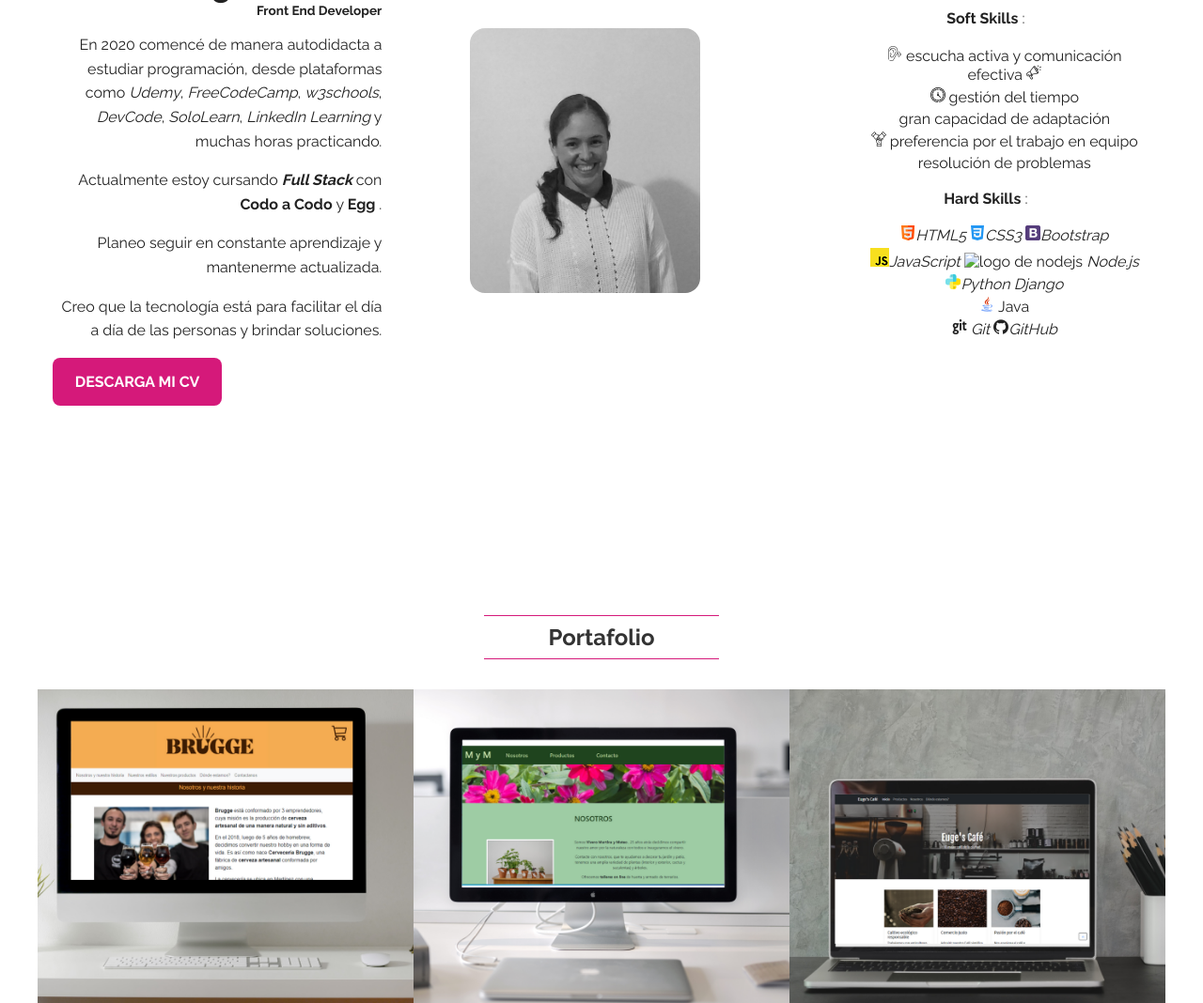
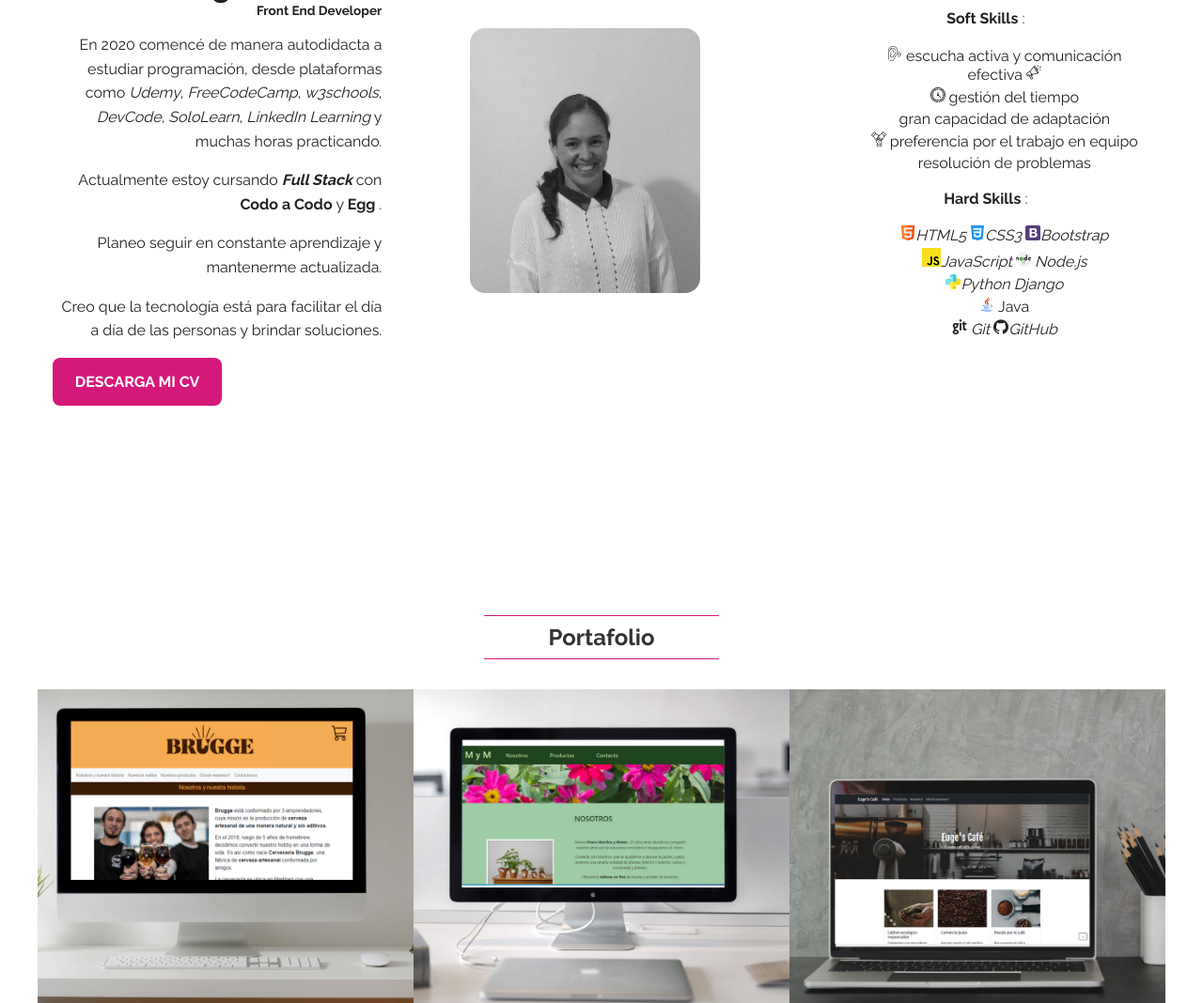
Before and after one commit to eugenia1984/Portafolio, a plain HTML site: page index.html in a window 1280 px wide. Shown: the part 1073-2141 px from the top of the page at 94% size. Drawn offline with nearby package versions, Linux system fonts and the light colour scheme.

Commit message:
Update index.html

```diff
--- a/index.html
+++ b/index.html
@@ -111,7 +111,7 @@
             <li>
               <img src="./img/html.png" alt="html5"><i>HTML5</i> <img src="./img/css-3.png" alt="icono de css3"><i>CSS3</i> <img src="./img/bootstrap.png" alt="icono de bootstrap"><i>Bootstrap</i></li>
             <li>
-              <img src="./img/javascript.png" alt="logo de javascript"><i>JavaScript</i> <img src="./img/node.png" alt="logo de nodejs"> <i> Node.js </i> </li>
+              <img src="./img/javascript.png" alt="logo de javascript"><i>JavaScript</i> <img src="./img/nodejs.png" alt="logo de nodejs"> <i> Node.js </i> </li>
             <li>
               <img src="./img/python.png" alt="icono de python"><i>Python</i> <i> Django </i> </li>
             <li>
```
